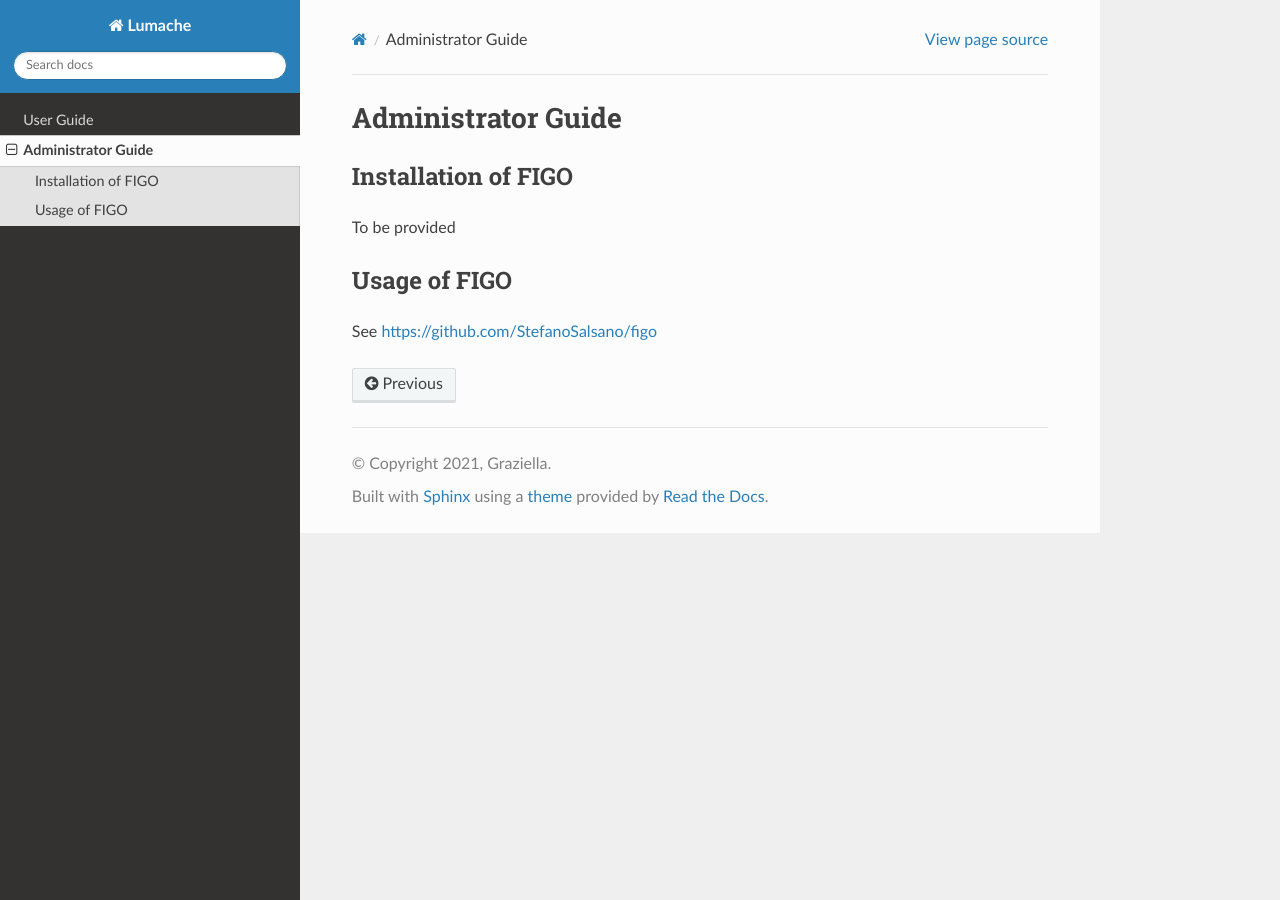
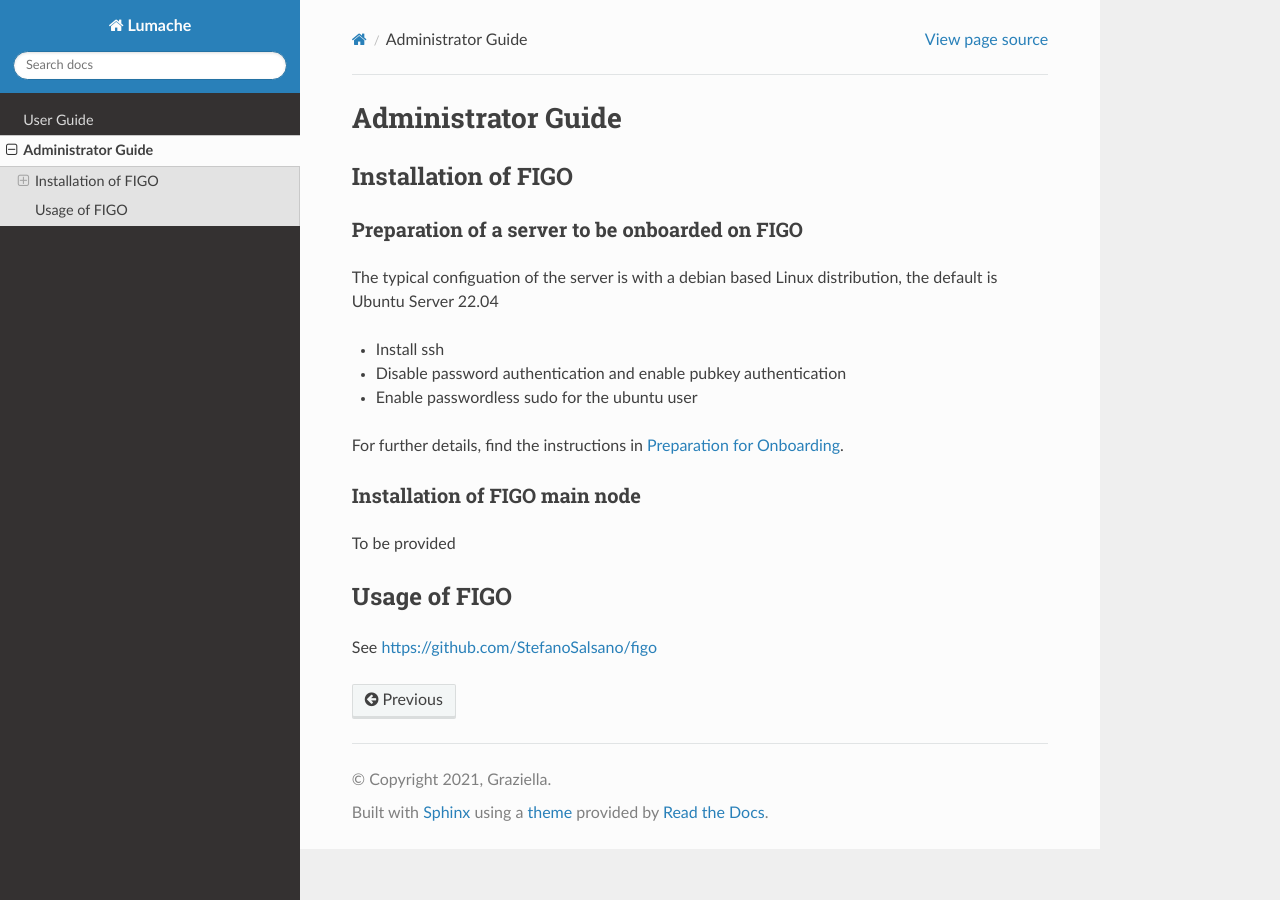
Before and after one commit to netgroup/figo-testbed, a Sphinx documentation site: the page built from docs/source/AdminGuide.rst, in a window 1280 px wide. Built offline with Sphinx 7.4.7 and the Read the Docs theme 3.1.0, drawn with Linux system fonts in a browser that asks for light colours.

Commit message:
Update AdminGuide.rst

```diff
--- a/docs/source/AdminGuide.rst
+++ b/docs/source/AdminGuide.rst
@@ -5,6 +5,20 @@ Administrator Guide
 
 Installation of FIGO
 --------------------
+
+Preparation of a server to be onboarded on FIGO
+^^^^^^^^^^^^^^^^^^^^^^^^^^^^^^^^^^^^^^^^^^^^^^^^^^^^^
+
+The typical configuation of the server is with a debian based Linux distribution, the default is Ubuntu Server 22.04
+
+- Install ssh
+- Disable password authentication and enable pubkey authentication
+- Enable passwordless sudo for the ubuntu user
+
+For further details, find the instructions in :doc:`preparation_for_onboarding`.
+
+Installation of FIGO main node
+^^^^^^^^^^^^^^^^^^^^^^^^^^^^^^^^^^^^^^^^^^^^^^^^^^^^^
 
 To be provided
 
```
